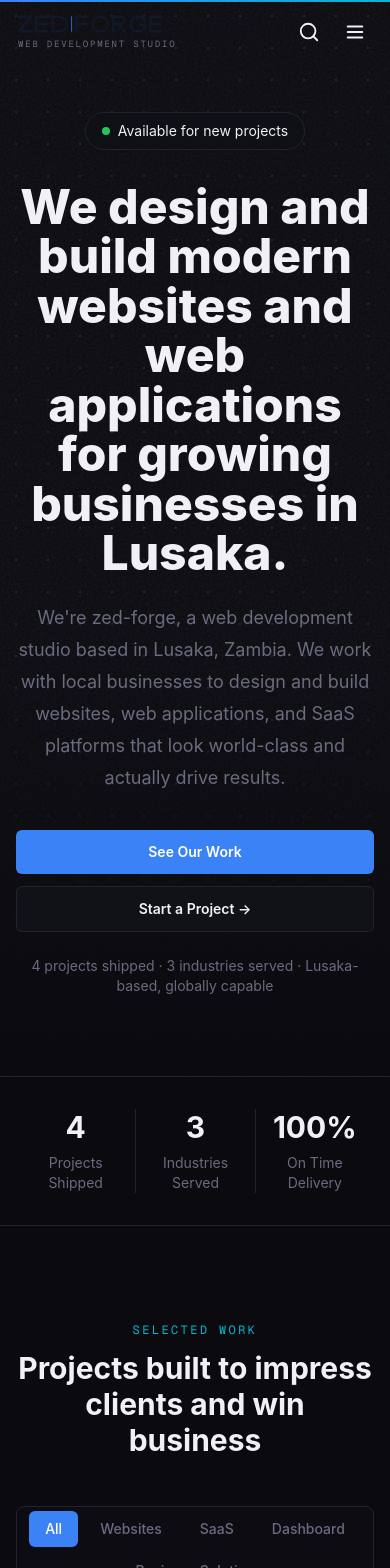
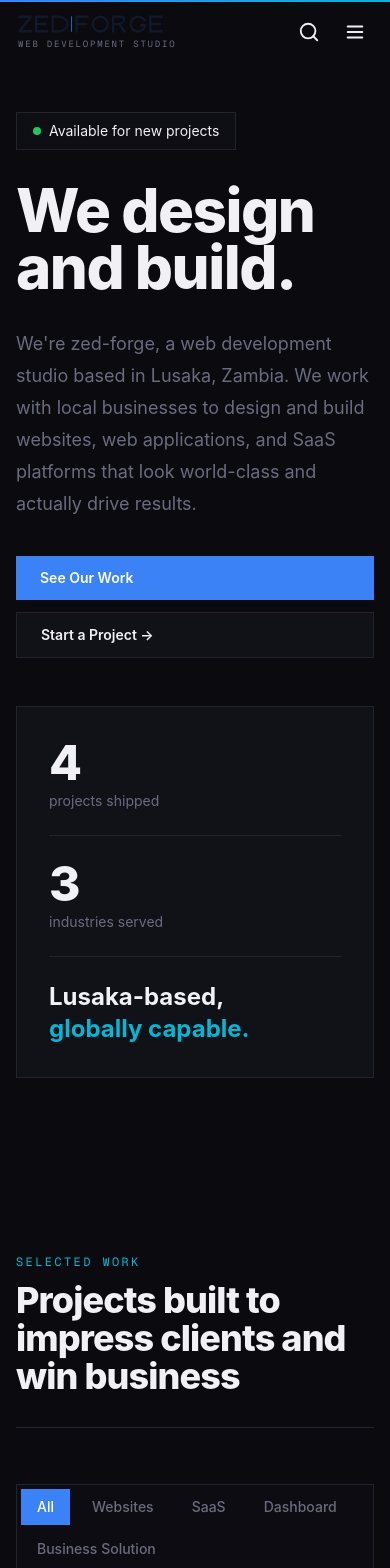
Before and after one commit to Obito324HX/zed-forge, a Next.js app: page / in a window 390 px wide. Shown: the top 1568 px of the page. Built offline with nearby package versions, Linux system fonts and the light colour scheme.

Commit message:
Full layout redesign: Ueno-inspired bold grid/typography system

```diff
--- a/app/page.tsx
+++ b/app/page.tsx
@@ -8,7 +8,6 @@ import { Hero } from "@/components/home/Hero";
 import { Process } from "@/components/home/Process";
 import { Services } from "@/components/home/Services";
 import { Skills } from "@/components/home/Skills";
-import { SocialProof } from "@/components/home/SocialProof";
 import { Team } from "@/components/home/Team";
 
 export default function Home() {
@@ -17,7 +16,6 @@ export default function Home() {
       <Navbar />
       <main id="main">
         <Hero />
-        <SocialProof />
         <FeaturedWork />
         <Services />
         <Process />
--- a/components/home/FeaturedWork.tsx
+++ b/components/home/FeaturedWork.tsx
@@ -19,17 +19,17 @@ export function FeaturedWork() {
         <SectionHeader eyebrow="Selected Work" title="Projects built to impress clients and win business" />
 
         {/* Animated Filter Tabs */}
-        <div className="mb-10 flex flex-wrap justify-center gap-1.5 rounded-lg border border-ff-border bg-ff-surface/40 p-1 mx-auto max-w-max">
+        <div className="mb-10 flex flex-wrap gap-1.5 border border-ff-border bg-ff-surface/40 p-1 max-w-max">
           {filters.map((filter) => (
             <button
               key={filter}
               onClick={() => setActive(filter)}
-              className="focus-ring relative rounded-md px-4 py-2 text-sm font-medium transition-colors"
+              className="focus-ring relative px-4 py-2 text-sm font-medium transition-colors"
             >
               {active === filter && (
                 <motion.div
                   layoutId="active-filter-tab"
-                  className="absolute inset-0 rounded-md bg-ff-blue"
+                  className="absolute inset-0 bg-ff-blue"
                   transition={{ type: "spring", stiffness: 380, damping: 30 }}
                 />
               )}
@@ -52,7 +52,7 @@ export function FeaturedWork() {
                 initial={{ opacity: 0, y: 20 }}
                 animate={{ opacity: 1, y: 0 }}
                 exit={{ opacity: 0, y: -20 }}
-                className="group overflow-hidden rounded-lg border border-ff-border bg-ff-surface transition hover:border-ff-blue"
+                className="group overflow-hidden border border-ff-border bg-ff-surface transition hover:border-ff-blue"
                 style={{ boxShadow: `0 0 0 1px transparent, 0 0 50px ${project.accent}11` }}
               >
                 <div className={`grid gap-0 lg:grid-cols-5 ${index % 2 ? "lg:[&>*:first-child]:order-2" : ""}`}>
@@ -60,16 +60,17 @@ export function FeaturedWork() {
                     <Image src={project.image} alt={`${project.name} project preview`} fill className="object-cover transition duration-500 group-hover:scale-[1.02]" />
                   </div>
                   <div className="relative p-6 sm:p-8 lg:col-span-3">
-                    {project.badge ? <span className="absolute right-6 top-6 rounded-full bg-[#C9A84C] px-3 py-1 text-xs font-bold text-black">{project.badge}</span> : null}
+                    {project.badge ? <span className="absolute right-6 top-6 bg-[#C9A84C] px-3 py-1 text-xs font-bold text-black">{project.badge}</span> : null}
                     <p className="text-sm font-medium" style={{ color: project.accent }}>
                       {project.category}
                     </p>
                     <h3 className="mt-3 font-heading text-3xl font-bold text-ff-text">{project.name}</h3>
                     <p className="mt-4 max-w-2xl leading-7 text-ff-muted">{project.description}</p>
-                    <div className="mt-6 flex flex-wrap gap-2">
-                      {project.features.map((feature) => (
-                        <span key={feature} className="rounded-full border border-ff-border bg-ff-bg px-3 py-1 text-xs text-ff-muted">
+                    <div className="mt-6 flex flex-wrap gap-x-3 gap-y-1 text-xs text-ff-muted">
+                      {project.features.map((feature, i) => (
+                        <span key={feature}>
                           {feature}
+                          {i < project.features.length - 1 ? " ·" : ""}
                         </span>
                       ))}
                     </div>
@@ -83,11 +84,11 @@ export function FeaturedWork() {
                         href={project.liveUrl}
                         target="_blank"
                         rel="noopener noreferrer"
-                        className="focus-ring rounded-md bg-ff-blue px-4 py-2 text-sm font-semibold text-white hover:bg-blue-500 transition-colors"
+                        className="focus-ring bg-ff-blue px-4 py-2 text-sm font-semibold text-white hover:bg-blue-500 transition-colors"
                       >
                         Live Demo ↗
                       </a>
-                      <Link href={`/work/${project.slug}`} className="focus-ring rounded-md border border-ff-border px-4 py-2 text-sm font-semibold text-ff-text hover:bg-ff-surface-2">
+                      <Link href={`/work/${project.slug}`} className="focus-ring border border-ff-border px-4 py-2 text-sm font-semibold text-ff-text hover:bg-ff-surface-2">
                         Case Study →
                       </Link>
                     </div>
--- a/components/home/Hero.tsx
+++ b/components/home/Hero.tsx
@@ -5,41 +5,59 @@ import { motion, useReducedMotion } from "framer-motion";
 export function Hero() {
   const reduced = useReducedMotion();
   const item = {
-    hidden: { opacity: 0, y: reduced ? 0 : 20 },
+    hidden: { opacity: 0, y: reduced ? 0 : 24 },
     visible: { opacity: 1, y: 0 }
   };
 
   return (
-    <section id="hero" className="hero-grid relative flex min-h-screen items-center overflow-hidden px-4 pb-20 pt-28 sm:px-6 lg:px-8">
+    <section id="hero" className="relative overflow-hidden px-4 pb-20 pt-28 sm:px-6 lg:px-8">
       <motion.div
         initial="hidden"
         animate="visible"
         transition={{ staggerChildren: reduced ? 0 : 0.1 }}
-        className="relative z-10 mx-auto max-w-5xl text-center"
+        className="mx-auto grid max-w-7xl gap-12 lg:grid-cols-[1.4fr_1fr] lg:items-end"
       >
+        <div>
           <motion.div
             variants={item}
-          className="mx-auto inline-flex items-center gap-2 rounded-full border border-ff-border bg-ff-surface/70 px-4 py-2 text-sm text-ff-text backdrop-blur"
+            className="inline-flex items-center gap-2 border border-ff-border bg-ff-surface/70 px-4 py-2 text-sm text-ff-text backdrop-blur"
           >
             <span className="pulse-dot" /> Available for new projects
           </motion.div>
-        <motion.h1 variants={item} className="mt-8 font-heading text-5xl font-extrabold leading-[1.03] text-ff-text sm:text-6xl lg:text-7xl">
-          We design and build modern websites and web applications for growing businesses in Lusaka.
+
+          <motion.h1
+            variants={item}
+            className="mt-8 font-heading text-6xl font-extrabold leading-[0.95] tracking-tight text-ff-text sm:text-7xl lg:text-8xl"
+          >
+            We design
+            <br />
+            and build.
           </motion.h1>
-        <motion.p variants={item} className="mx-auto mt-6 max-w-3xl text-lg leading-8 text-ff-muted">
+
+          <motion.p variants={item} className="mt-8 max-w-xl text-lg leading-8 text-ff-muted">
             We&apos;re zed-forge, a web development studio based in Lusaka, Zambia. We work with local businesses to design and build websites, web applications, and SaaS platforms that look world-class and actually drive results.
           </motion.p>
-        <motion.div variants={item} className="mt-9 flex flex-col justify-center gap-3 sm:flex-row">
-          <a href="#work" className="focus-ring rounded-md bg-ff-blue px-5 py-3 text-sm font-semibold text-white transition hover:bg-blue-500">
+
+          <motion.div variants={item} className="mt-9 flex flex-col gap-3 sm:flex-row">
+            <a href="#work" className="focus-ring bg-ff-blue px-6 py-3 text-sm font-semibold text-white transition hover:bg-blue-500">
               See Our Work
             </a>
-          <a href="#contact" className="focus-ring rounded-md border border-ff-border bg-ff-surface px-5 py-3 text-sm font-semibold text-ff-text transition hover:border-ff-blue hover:bg-ff-surface-2">
+            <a href="#contact" className="focus-ring border border-ff-border bg-ff-surface px-6 py-3 text-sm font-semibold text-ff-text transition hover:border-ff-blue hover:bg-ff-surface-2">
               Start a Project →
             </a>
           </motion.div>
-        <motion.p variants={item} className="mt-6 text-sm text-ff-muted">
-          4 projects shipped · 3 industries served · Lusaka-based, globally capable
-        </motion.p>
+        </div>
+
+        <motion.div variants={item} className="border border-ff-border bg-ff-surface p-8">
+          <p className="font-heading text-5xl font-extrabold text-ff-text">4</p>
+          <p className="mt-1 text-sm text-ff-muted">projects shipped</p>
+          <div className="my-6 h-px bg-ff-border" />
+          <p className="font-heading text-5xl font-extrabold text-ff-text">3</p>
+          <p className="mt-1 text-sm text-ff-muted">industries served</p>
+          <div className="my-6 h-px bg-ff-border" />
+          <p className="font-heading text-2xl font-bold text-ff-text">Lusaka-based,</p>
+          <p className="font-heading text-2xl font-bold text-ff-cyan">globally capable.</p>
+        </motion.div>
       </motion.div>
     </section>
   );
--- a/components/home/Process.tsx
+++ b/components/home/Process.tsx
@@ -37,7 +37,7 @@ export function Process() {
               whileInView={{ opacity: 1, y: 0 }}
               viewport={{ once: true }}
               transition={{ delay: index * 0.12, duration: 0.5 }}
-              className="relative rounded-lg border border-ff-border bg-ff-bg p-6 z-10 transition hover:border-ff-blue hover:bg-ff-surface-2"
+              className="relative border border-ff-border bg-ff-bg p-6 z-10 transition hover:border-ff-blue hover:bg-ff-surface-2"
             >
               <div className="font-heading text-5xl font-bold text-ff-muted/40">{number}</div>
               <h3 className="mt-5 font-heading text-xl font-bold text-ff-text">{title}</h3>
--- a/components/home/SectionHeader.tsx
+++ b/components/home/SectionHeader.tsx
@@ -1,9 +1,13 @@
 export function SectionHeader({ eyebrow, title, sub }: { eyebrow: string; title: string; sub?: string }) {
   return (
-    <div className="mx-auto mb-12 max-w-3xl text-center">
-      <p className="font-mono text-xs uppercase tracking-[0.2em] text-ff-cyan">{eyebrow}</p>
-      <h2 className="mt-3 font-heading text-3xl font-bold text-ff-text sm:text-4xl">{title}</h2>
-      {sub ? <p className="mt-4 text-base leading-7 text-ff-muted">{sub}</p> : null}
+    <div className="mb-14 flex flex-col gap-4 border-b border-ff-border pb-8 sm:flex-row sm:items-end sm:justify-between">
+      <div>
+        <p className="font-mono text-xs uppercase tracking-[0.2em] text-ff-cyan">{eyebrow}</p>
+        <h2 className="mt-3 max-w-2xl font-heading text-4xl font-extrabold leading-[1.05] tracking-tight text-ff-text sm:text-5xl">
+          {title}
+        </h2>
+      </div>
+      {sub ? <p className="max-w-sm text-base leading-7 text-ff-muted">{sub}</p> : null}
     </div>
   );
 }
--- a/components/home/Team.tsx
+++ b/components/home/Team.tsx
@@ -9,7 +9,7 @@ export function Team() {
     <section id="team" className="px-4 py-24 sm:px-6 lg:px-8">
       <div className="mx-auto max-w-7xl">
         <SectionHeader eyebrow="Who We Are" title="The people behind zed-forge" />
-        <div className="grid gap-5 sm:grid-cols-2 lg:grid-cols-3">
+        <div className="grid gap-px overflow-hidden border border-ff-border bg-ff-border sm:grid-cols-2 lg:grid-cols-3">
           {team.map((member, index) => (
             <motion.div
               key={member.name}
@@ -17,9 +17,9 @@ export function Team() {
               whileInView={{ opacity: 1, y: 0 }}
               viewport={{ once: true }}
               transition={{ delay: index * 0.08 }}
-              className="flex flex-col items-center rounded-lg border border-ff-border bg-ff-surface p-8 text-center"
+              className="flex flex-col items-center bg-ff-surface p-8 text-center"
             >
-              <div className="flex h-20 w-20 items-center justify-center rounded-full bg-gradient-to-br from-ff-blue to-ff-cyan font-heading text-xl font-bold text-white">
+              <div className="flex h-20 w-20 items-center justify-center bg-gradient-to-br from-ff-blue to-ff-cyan font-heading text-xl font-bold text-white">
                 {member.initials}
               </div>
               <h3 className="mt-5 font-heading text-lg font-bold text-ff-text">{member.name}</h3>
```
Also changed, not shown: components/home/About.tsx (+4 -4 lines), components/home/Contact.tsx (+6 -6 lines), components/home/Services.tsx (+13 -9 lines), components/home/Skills.tsx (+4 -4 lines), 1 other file (tests, documents, lock files or other folders). Lines whose indentation alone changed are shown as unchanged.
